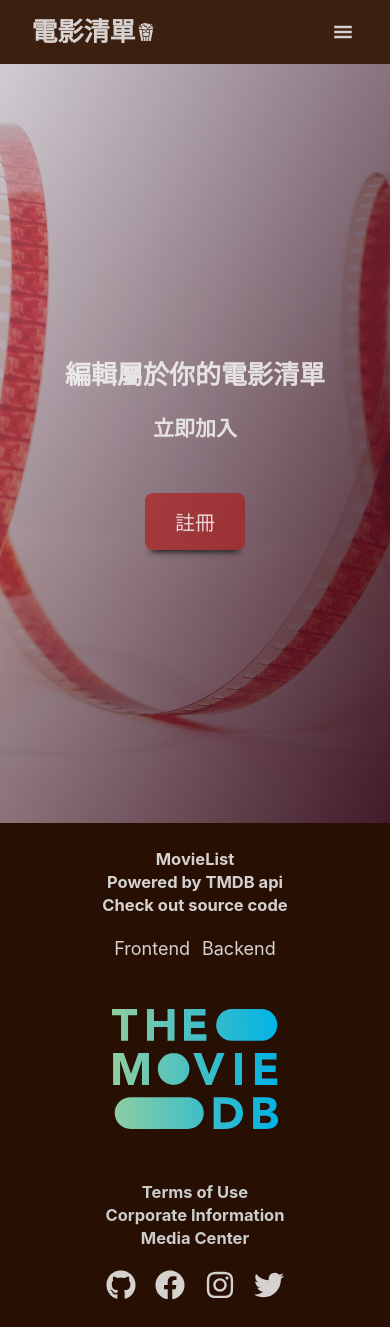
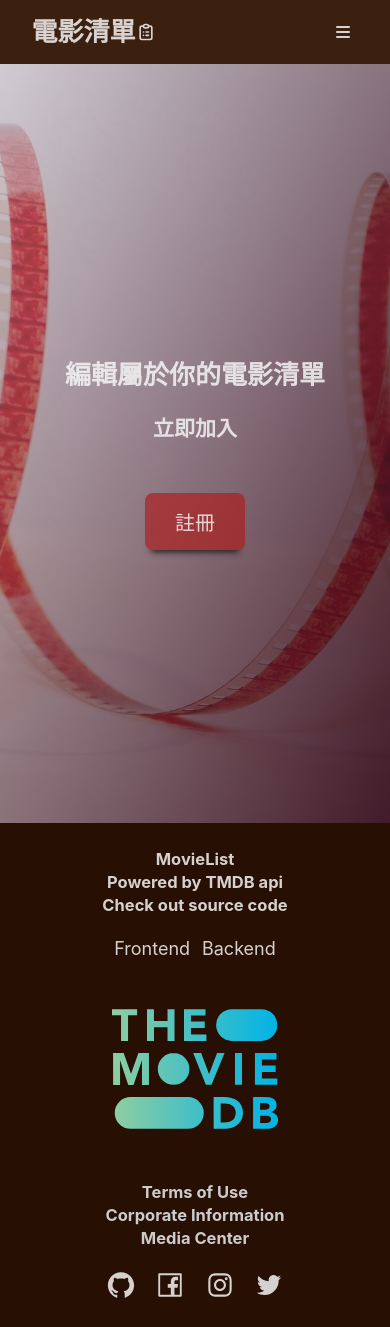
Before and after one commit to krli07717/movie_frontend, a React (Create React App) app: page / in a window 390 px wide. Built offline with nearby package versions, Linux system fonts and the light colour scheme; no server answers.

Commit message:
code splitting

```diff
--- a/src/App.scss
+++ b/src/App.scss
@@ -1,6 +1,26 @@
 $primary--color: rgba(245, 245, 245, 0.845);
 $bg--color: rgb(44, 2, 18);
 $btn--primary: rgba(175, 26, 26, 0.644);
+
+@mixin rwd_button {
+  padding: 0.5em 1.5em;
+  font-size: 1.5em;
+  border-radius: 8px;
+  margin: 7px 10px;
+  box-shadow: 0 8px 6px -6px rgb(31, 27, 27);
+}
+
+@mixin flex_center($justify) {
+  display: flex;
+  flex-wrap: wrap;
+  justify-content: $justify;
+}
+
+@mixin grid_center {
+  display: grid;
+  place-items: center;
+}
+
 // base
 * {
   margin: 0;
@@ -94,9 +114,7 @@ input {
   color: $primary--color;
   width: 100%;
   .flex {
-    display: flex;
-    flex-wrap: wrap;
-    justify-content: space-between;
+    @include flex_center(space-between);
     align-items: center;
     h1 {
       white-space: nowrap;
@@ -112,8 +130,7 @@ input {
       flex: 0 30%;
       // 30%
       span {
-        display: grid;
-        place-items: center;
+        @include grid_center();
       }
     }
     ul {
@@ -151,9 +168,7 @@ footer {
   height: 100%;
   width: 100%;
   .flex {
-    display: flex;
-    flex-wrap: wrap;
-    justify-content: center;
+    @include flex_center(center);
     align-items: center;
     .box {
       margin: 25px auto;
@@ -174,6 +189,7 @@ footer {
       }
     }
     .tmdblogo {
+      width: 166px;
       height: 120px;
     }
     .links {
@@ -200,7 +216,6 @@ footer {
 
 .home {
   .hero1 {
-    // bg image
     background: linear-gradient(
         to right bottom,
         rgba(243, 227, 233, 0.315),
@@ -228,7 +243,6 @@ footer {
 .discover {
   max-width: 1200px;
   margin: 0 auto;
-  // text-align: center;
 }
 
 .collection {
@@ -245,9 +259,7 @@ footer {
 }
 
 .movie_rows {
-  display: flex;
-  flex-wrap: wrap;
-  justify-content: center;
+  @include flex_center(center);
   text-align: center;
   .movie_card {
     margin: 10px 15px;
@@ -318,8 +330,6 @@ footer {
         display: inline-block;
         padding: 2px 5px;
         border-radius: 5px;
-        // font-size: 16px;
-        // color based on rating
         &.high {
           background-color: rgb(248, 33, 33);
         }
@@ -375,6 +385,12 @@ footer {
   }
 }
 
+.result_rows {
+  h2 {
+    display: none;
+  }
+}
+
 .modal_content {
   color: $primary--color;
   display: flex;
@@ -382,8 +398,6 @@ footer {
   align-items: center;
   background-color: rgba(0, 0, 0, 0.567);
   .modal_text {
-    // background-color: rgba(179, 108, 108, 0.65);
-    // background-color: rgba(0, 0, 0, 0.567);
     border: 20px solid transparent;
     border-radius: 5px;
     h1 {
@@ -398,22 +412,16 @@ footer {
     }
   }
   .modal_buttons {
-    display: flex;
-    flex-wrap: wrap;
-    justify-content: center;
+    @include flex_center(center);
   }
 }
 
 .myList {
   .filter_buttons {
-    display: flex;
-    flex-wrap: wrap;
-    justify-content: center;
+    @include flex_center(center);
   }
   .myList_rows {
-    display: flex;
-    flex-wrap: wrap;
-    justify-content: center;
+    @include flex_center(center);
     .collection {
       h2 {
         display: none;
@@ -423,8 +431,7 @@ footer {
   .noList {
     text-align: center;
     min-height: 90vh;
-    display: grid;
-    place-items: center;
+    @include grid_center();
   }
 }
 
@@ -437,9 +444,17 @@ footer {
 
 .item_center {
   min-height: 90vh;
-  display: grid;
-  place-items: center;
+  @include grid_center();
   text-align: center;
+}
+
+.loading {
+  min-height: 100vh;
+  @include grid_center();
+  background-color: $bg--color;
+  img {
+    width: 100px;
+  }
 }
 
 ::-webkit-scrollbar {
@@ -457,7 +472,6 @@ footer {
 }
 
 // media-queries
-
 @media screen and (max-width: 577px) {
   .navbar {
     .flex {
@@ -469,13 +483,11 @@ footer {
         display: none;
         flex-direction: column;
         flex: 0 20%;
-        // 20%
       }
       .hamburger {
         display: block;
         padding: 0 10px;
         flex: 0 52%;
-        // 47%
         & > * {
           float: right;
         }
@@ -517,26 +529,19 @@ footer {
       width: 90vw;
     }
     button {
-      padding: 0.5em 1.5em;
-      font-size: 1.5em;
-      border-radius: 8px;
-      margin: 7px 10px;
-      box-shadow: 0 8px 6px -6px rgb(31, 27, 27);
+      @include rwd_button();
     }
   }
 
   .myList,
   .modal_content {
     button {
-      padding: 0.5em 1.5em;
-      font-size: 1.5em;
-      border-radius: 8px;
-      margin: 7px 10px;
-      box-shadow: 0 8px 6px -6px rgb(31, 27, 27);
+      @include rwd_button();
     }
   }
 }
 
+// concrete, animated buttons
 // react-router code splitting performance
 // pwa
 // top right close button modal
--- a/src/components/Footer.js
+++ b/src/components/Footer.js
@@ -1,7 +1,12 @@
 import React from "react";
 import tmdblogo from "../logo_tmdb.svg";
-import { FaGithub, FaFacebook, FaInstagram, FaTwitter } from "react-icons/fa";
-
+// import { FaGithub, FaFacebook, FaInstagram, FaTwitter } from "react-icons/fa";
+import {
+  AiOutlineFacebook,
+  AiOutlineGithub,
+  AiOutlineInstagram,
+  AiOutlineTwitter,
+} from "react-icons/ai";
 function Footer() {
   return (
     <footer>
@@ -35,7 +40,13 @@ function Footer() {
             rel="noreferrer"
             href="https://www.themoviedb.org/"
           >
-            <img className="tmdblogo" src={tmdblogo} alt="themoviedb" />
+            <img
+              width="166"
+              height="120"
+              className="tmdblogo"
+              src={tmdblogo}
+              alt="themoviedb"
+            />
           </a>
         </div>
         <div className="box">
@@ -65,7 +76,7 @@ function Footer() {
           <div className="icons">
             <div>
               <a target="_blank" rel="noreferrer" href="https://github.com/">
-                <FaGithub size="30" />
+                <AiOutlineGithub size="30" />
               </a>
             </div>
             <div>
@@ -74,7 +85,7 @@ function Footer() {
                 rel="noreferrer"
                 href="https://www.facebook.com/"
               >
-                <FaFacebook size="30" />
+                <AiOutlineFacebook size="30" />
               </a>
             </div>
             <div>
@@ -83,12 +94,12 @@ function Footer() {
                 rel="noreferrer"
                 href="https://www.instagram.com/"
               >
-                <FaInstagram size="30" />
+                <AiOutlineInstagram size="30" />
               </a>
             </div>
             <div>
               <a target="_blank" rel="noreferrer" href="https://twitter.com/">
-                <FaTwitter size="30" />
+                <AiOutlineTwitter size="30" />
               </a>
             </div>
           </div>
--- a/src/components/Navbar.js
+++ b/src/components/Navbar.js
@@ -2,13 +2,13 @@ import React, { useState, useContext } from "react";
 import { Link } from "react-router-dom";
 import { UserInfoContext, ACTIONS } from "../App";
 import { backendInstance as axios } from "../utils/axios";
-import { GiPopcorn, GiHamburgerMenu } from "react-icons/gi";
+import { HiOutlineClipboardList, HiMenu } from "react-icons/hi";
 
 function Navbar() {
   const userInfoContext = useContext(UserInfoContext);
   const [navExpand, setNavExpand] = useState(false);
   const deleteJwtToken = async () => {
-    const res = await axios.get("auth/deleteToken");
+    await axios.get("auth/deleteToken");
     return;
   };
   return (
@@ -17,14 +17,14 @@ function Navbar() {
         <div className="logo">
           <h1>電影清單</h1>
           <span>
-            <GiPopcorn size="20" />
+            <HiOutlineClipboardList size="20" />
           </span>
         </div>
         <div
           className="hamburger"
           onClick={() => setNavExpand((prev) => !prev)}
         >
-          <GiHamburgerMenu size="20" />
+          <HiMenu size="20" />
         </div>
         <div>
           <nav>
--- a/src/pages/Discover.js
+++ b/src/pages/Discover.js
@@ -1,5 +1,4 @@
-import React, { useContext } from "react";
-import { UserInfoContext } from "../App";
+import React from "react";
 import Collection from "../components/Collection";
 
 // const API_KEY = process.env.REACT_APP_TMDB_API_KEY;
@@ -8,7 +7,6 @@ import Collection from "../components/Collection";
 // all apis in one object; axios instance
 // row {rowtitle, rowfetchURLs}
 function Discover() {
-  const { userInfoState } = useContext(UserInfoContext);
   const collections = [
     { collectionName: "現正上映", collectionAPI: "NOW_PLAYING" },
     { collectionName: "即將上映", collectionAPI: "UPCOMING" },
--- a/src/pages/Home.js
+++ b/src/pages/Home.js
@@ -1,7 +1,6 @@
 import React from "react";
 import { Link } from "react-router-dom";
 import Button from "../components/Button";
-import { SiThemoviedatabase } from "react-icons/si";
 function Home() {
   return (
     <div className="home">
--- a/src/pages/Login.js
+++ b/src/pages/Login.js
@@ -6,7 +6,7 @@ import Button from "../components/Button";
 import Form from "../components/Form";
 
 function Login() {
-  const { userInfoState, userInfoDispatch } = useContext(UserInfoContext);
+  const { userInfoDispatch } = useContext(UserInfoContext);
   const [loginInputs, setLoginInputs] = useState({ email: "", password: "" });
   const [loginError, setLoginError] = useState(false);
 
--- a/src/pages/MyList.js
+++ b/src/pages/MyList.js
@@ -1,10 +1,10 @@
 import React, { useState, useContext } from "react";
-import { UserInfoContext, ACTIONS } from "../App";
+import { UserInfoContext } from "../App";
 import Collection from "../components/Collection";
 import Button from "../components/Button";
 
 function MyList() {
-  const { userInfoState, userInfoDispatch } = useContext(UserInfoContext);
+  const { userInfoState } = useContext(UserInfoContext);
   const [filterList, setFilterList] = useState(true);
   const [notWatchedOnly, setNotWatchedOnly] = useState(true);
 
@@ -42,6 +42,8 @@ function MyList() {
                     movieId={id}
                   />
                 );
+              } else {
+                return null;
               }
             })}
           </div>
--- a/src/pages/Search.js
+++ b/src/pages/Search.js
@@ -1,7 +1,7 @@
 import React, { useState } from "react";
 import Collection from "../components/Collection";
 import Button from "../components/Button";
-import { FaSearch } from "react-icons/fa";
+import { HiSearch } from "react-icons/hi";
 
 function Search() {
   const [query, setQuery] = useState("");
@@ -27,11 +27,12 @@ function Search() {
             onChange={(e) => onInputChange(e)}
           />
           <Button type="submit">
-            <FaSearch size="15" />
+            <HiSearch size="20" />
           </Button>
         </form>
       </div>
       {/* the following condition prevents Collection/ from rendering at first */}
+      <div className="result_rows">
         {submit && (
           <Collection
             key={submit}
@@ -41,6 +42,7 @@ function Search() {
           />
         )}
       </div>
+    </div>
   );
 }
 
```
Also changed, not shown: src/App.js (+32 -9 lines), src/components/MovieCard.js (+15 -8 lines), src/hero1.jpg, src/loading2.gif (added). Lines whose indentation alone changed are shown as unchanged.
